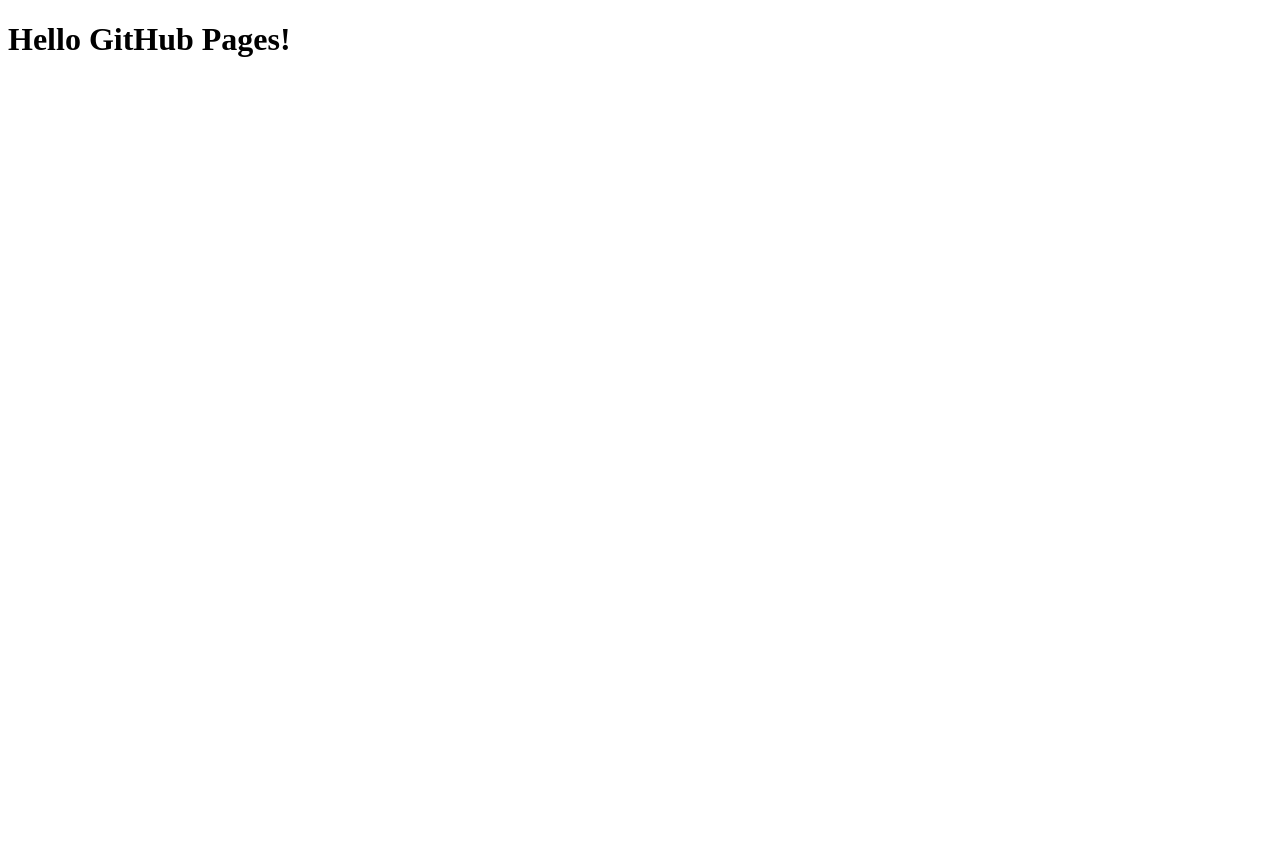
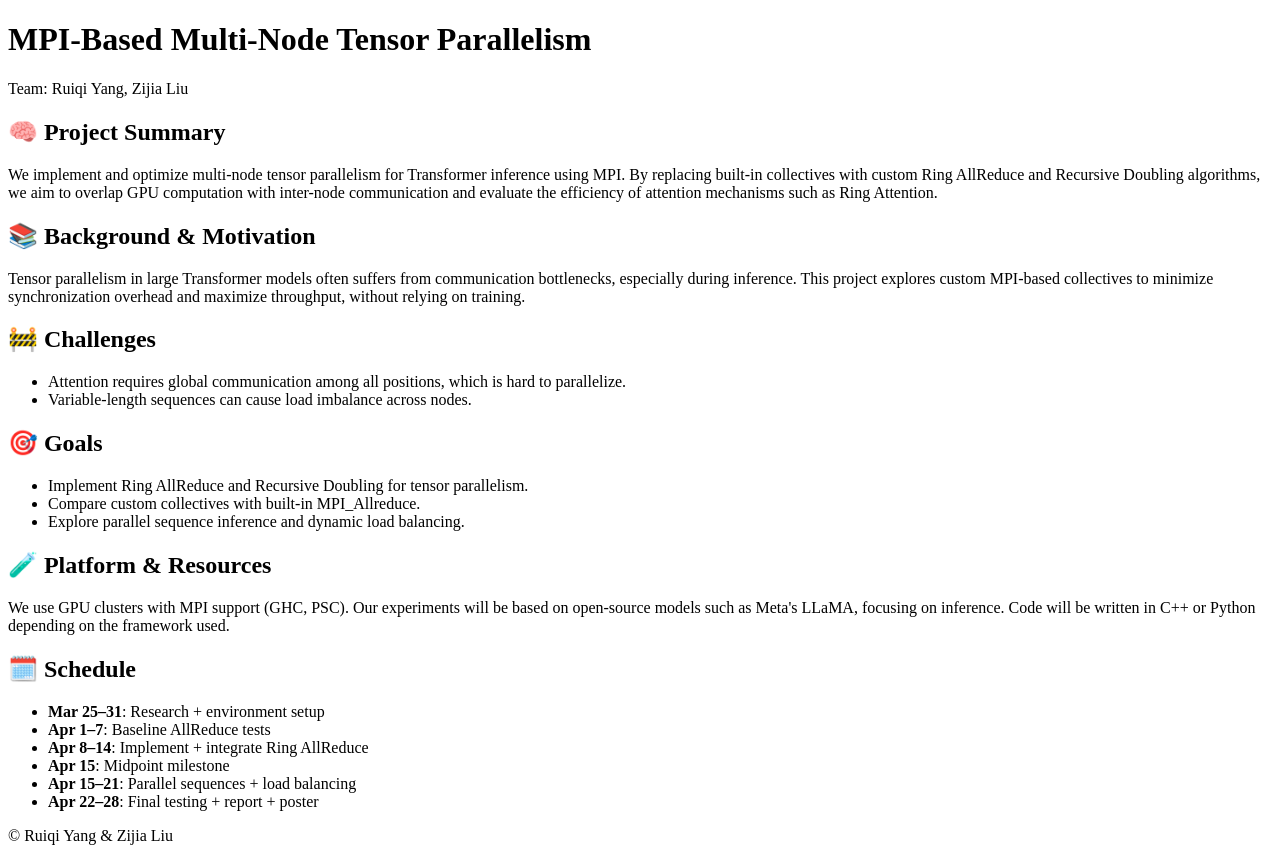
Before and after one commit to ArtificialRicky/15618-final-project, a plain HTML site: page index.html in a window 1280 px wide. Before the commit the page ends 800 px from the top, so only its background shows below. Drawn offline with Linux system fonts and the light colour scheme.

Commit message:
Update index.html

```diff
--- a/index.html
+++ b/index.html
@@ -1,10 +1,80 @@
-<!-- index.html -->
 <!DOCTYPE html>
-<html>
-  <head>
-    <title>My Project Page</title>
-  </head>
-  <body>
-    <h1>Hello GitHub Pages!</h1>
-  </body>
+<html lang="en">
+<head>
+  <meta charset="UTF-8" />
+  <meta name="viewport" content="width=device-width, initial-scale=1.0"/>
+  <title>MPI-Based Multi-Node Tensor Parallelism</title>
+  <link rel="stylesheet" href="style.css" />
+</head>
+<body>
+  <header>
+    <h1>MPI-Based Multi-Node Tensor Parallelism</h1>
+    <p class="team">Team: Ruiqi Yang, Zijia Liu</p>
+  </header>
+
+  <main>
+    <section>
+      <h2>🧠 Project Summary</h2>
+      <p>
+        We implement and optimize multi-node tensor parallelism for Transformer inference using MPI.
+        By replacing built-in collectives with custom Ring AllReduce and Recursive Doubling algorithms,
+        we aim to overlap GPU computation with inter-node communication and evaluate the efficiency of
+        attention mechanisms such as Ring Attention.
+      </p>
+    </section>
+
+    <section>
+      <h2>📚 Background & Motivation</h2>
+      <p>
+        Tensor parallelism in large Transformer models often suffers from communication bottlenecks,
+        especially during inference. This project explores custom MPI-based collectives to minimize
+        synchronization overhead and maximize throughput, without relying on training.
+      </p>
+    </section>
+
+    <section>
+      <h2>🚧 Challenges</h2>
+      <ul>
+        <li>Attention requires global communication among all positions, which is hard to parallelize.</li>
+        <li>Variable-length sequences can cause load imbalance across nodes.</li>
+      </ul>
+    </section>
+
+    <section>
+      <h2>🎯 Goals</h2>
+      <ul>
+        <li>Implement Ring AllReduce and Recursive Doubling for tensor parallelism.</li>
+        <li>Compare custom collectives with built-in MPI_Allreduce.</li>
+        <li>Explore parallel sequence inference and dynamic load balancing.</li>
+      </ul>
+    </section>
+
+    <section>
+      <h2>🧪 Platform & Resources</h2>
+      <p>
+        We use GPU clusters with MPI support (GHC, PSC). Our experiments will be based on open-source models
+        such as Meta's LLaMA, focusing on inference. Code will be written in C++ or Python depending on the
+        framework used.
+      </p>
+    </section>
+
+    <section>
+      <h2>🗓️ Schedule</h2>
+      <ul>
+        <li><strong>Mar 25–31</strong>: Research + environment setup</li>
+        <li><strong>Apr 1–7</strong>: Baseline AllReduce tests</li>
+        <li><strong>Apr 8–14</strong>: Implement + integrate Ring AllReduce</li>
+        <li><strong>Apr 15</strong>: Midpoint milestone</li>
+        <li><strong>Apr 15–21</strong>: Parallel sequences + load balancing</li>
+        <li><strong>Apr 22–28</strong>: Final testing + report + poster</li>
+      </ul>
+    </section>
+
+    <footer>
+      <p>&copy; <span id="year"></span> Ruiqi Yang & Zijia Liu</p>
+    </footer>
+  </main>
+
+  <script src="script.js"></script>
+</body>
 </html>
```
